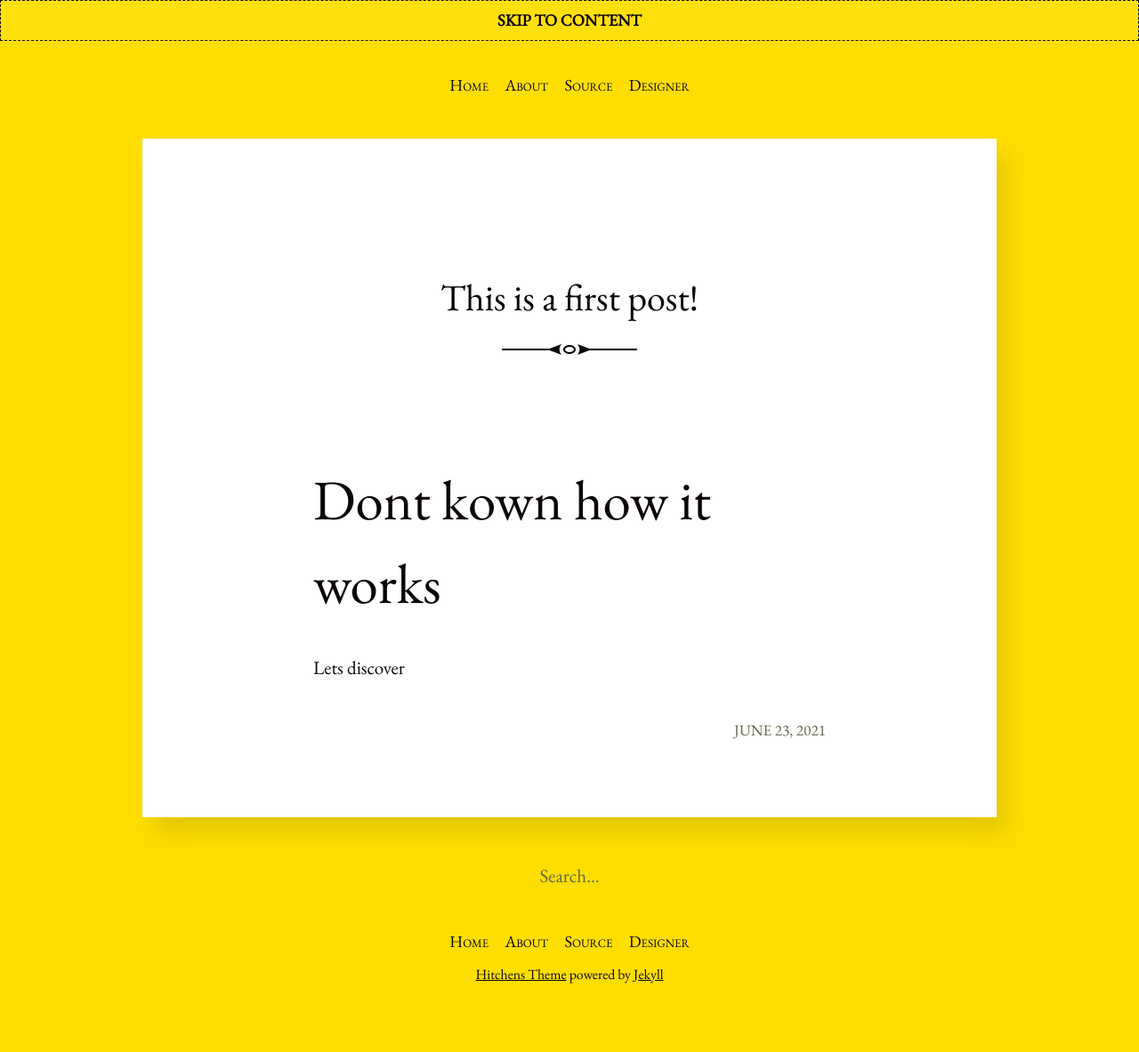
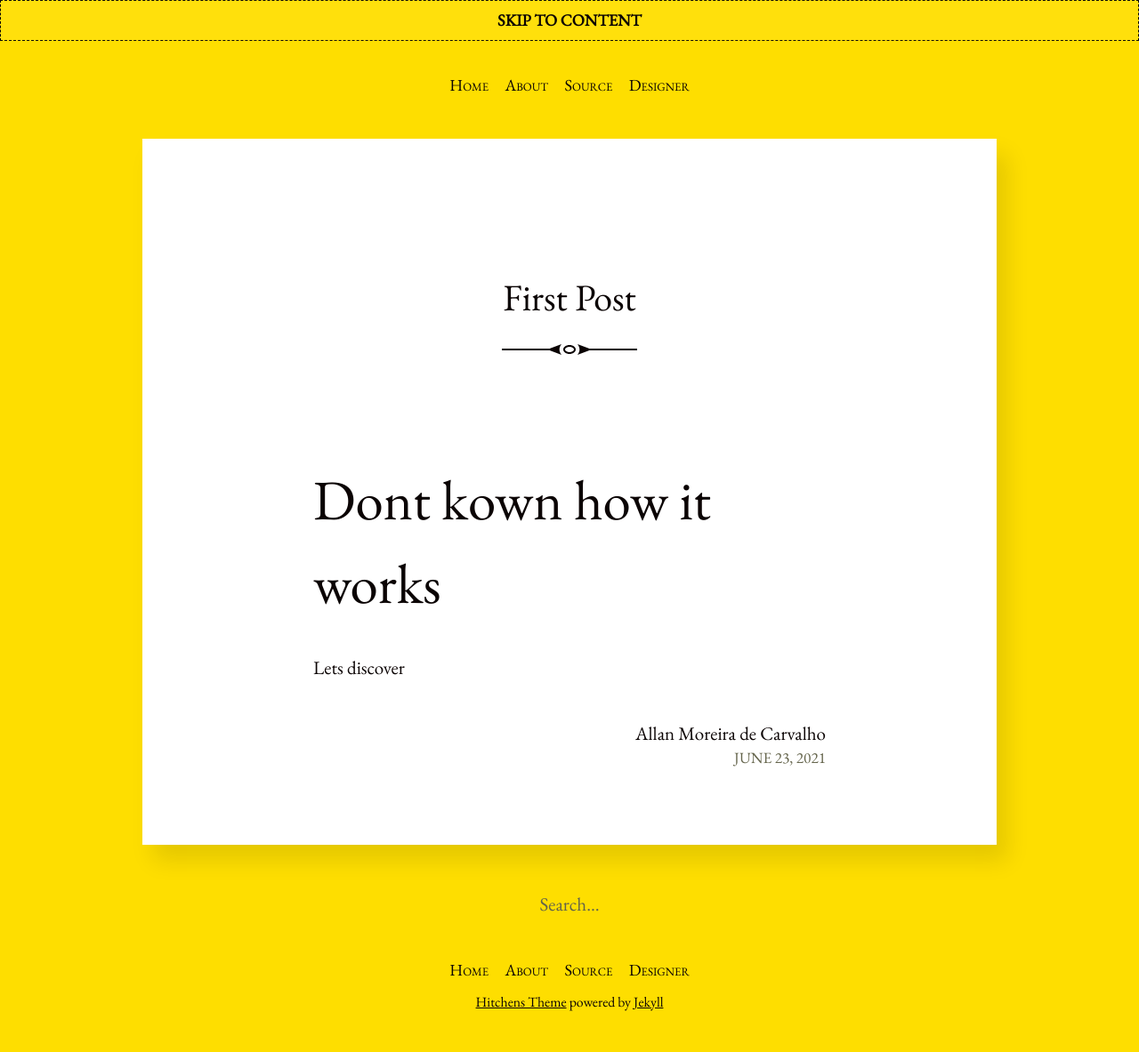
Before and after one commit to allanternaverde/allanmodc.github.io, a Jekyll site: the page built from _posts/2021-06-23-A-first-post.md, in a window 1280 px wide. Shown: the whole page at 89% size. Built offline with Jekyll 4.4.1, drawn with Linux system fonts in a browser that asks for light colours; before the commit the page ends 1151 px from its top, so only the background shows below that.

Commit message:
Update 2021-06-23-A-first-post.md

```diff
--- a/_posts/2021-06-23-A-first-post.md
+++ b/_posts/2021-06-23-A-first-post.md
@@ -1,6 +1,8 @@
 ---
+title: First Post
+author: Allan Moreira de Carvalho
+category: literature
 layout: post
-title:  "This is a first post!"
 ---
 
 # Dont kown how it works
```
